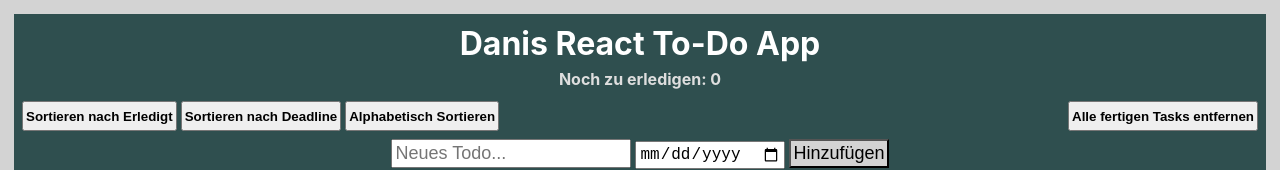
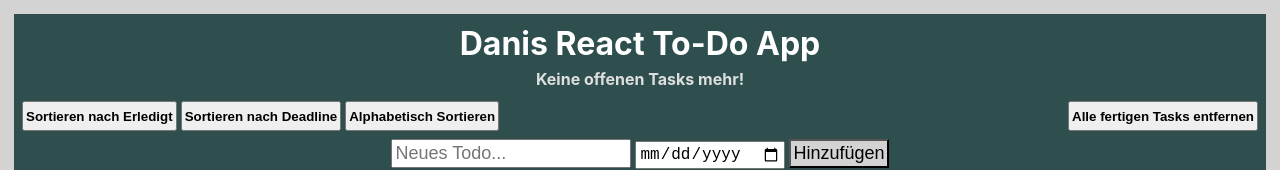
Before and after one commit to TGBox/todoapp, a React (Create React App) app: page / in a window 1280 px wide. Shown: the top 170 px of the page. Built offline with nearby package versions, Linux system fonts and the light colour scheme.

Commit message:
Textual display changes.

```diff
--- a/src/components/TodoList.js
+++ b/src/components/TodoList.js
@@ -245,7 +245,7 @@
 			<div id="head">
 				<div id="title">
 					<h1>Danis React To-Do App</h1>
-					<h4>Noch zu erledigen: {openCount}</h4>
+					<h4>{openCount !== 0 ? "Noch zu erledigen: " + openCount : "Keine offenen Tasks mehr!"}</h4>
 				</div>
 				<div id="metaButtons">
 					<button
```
